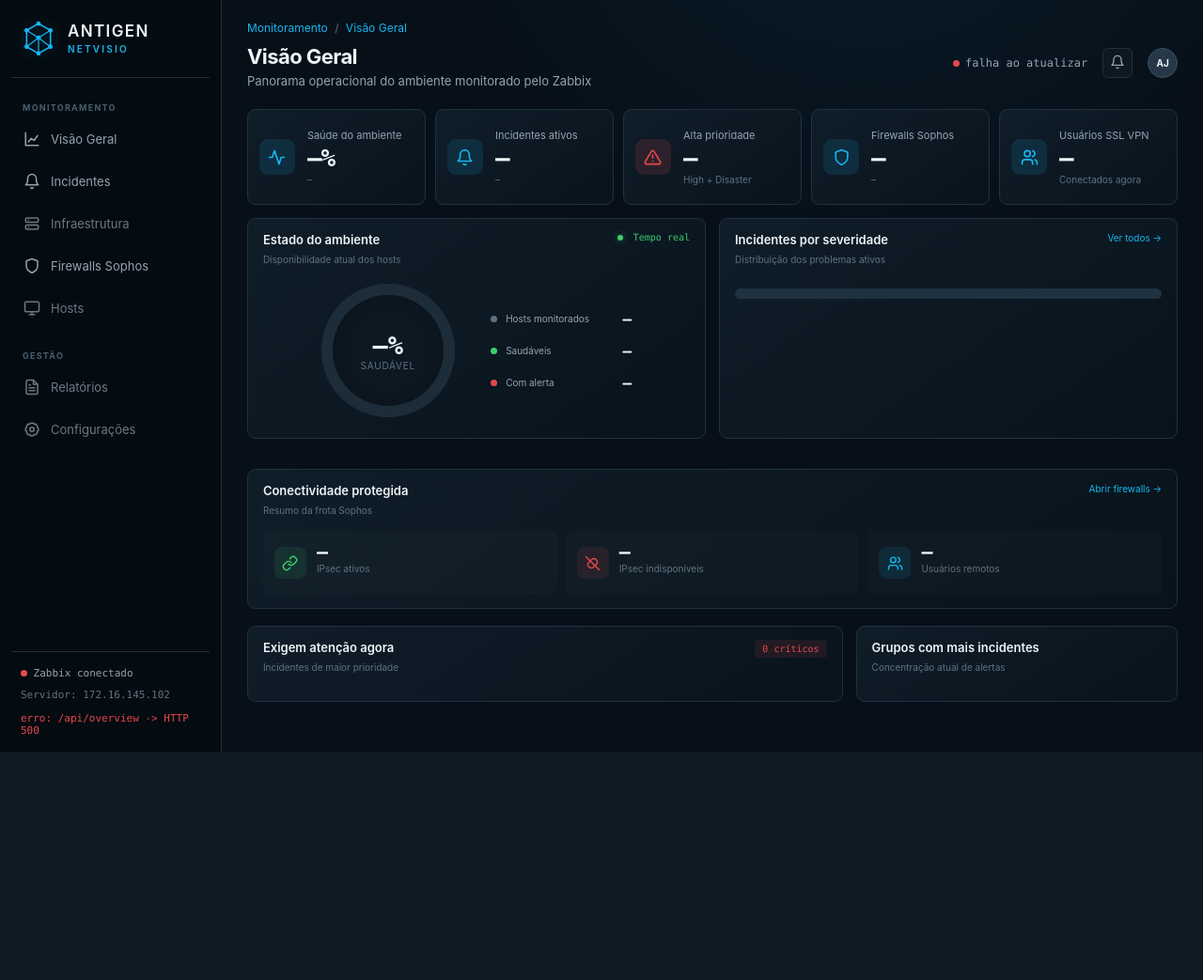
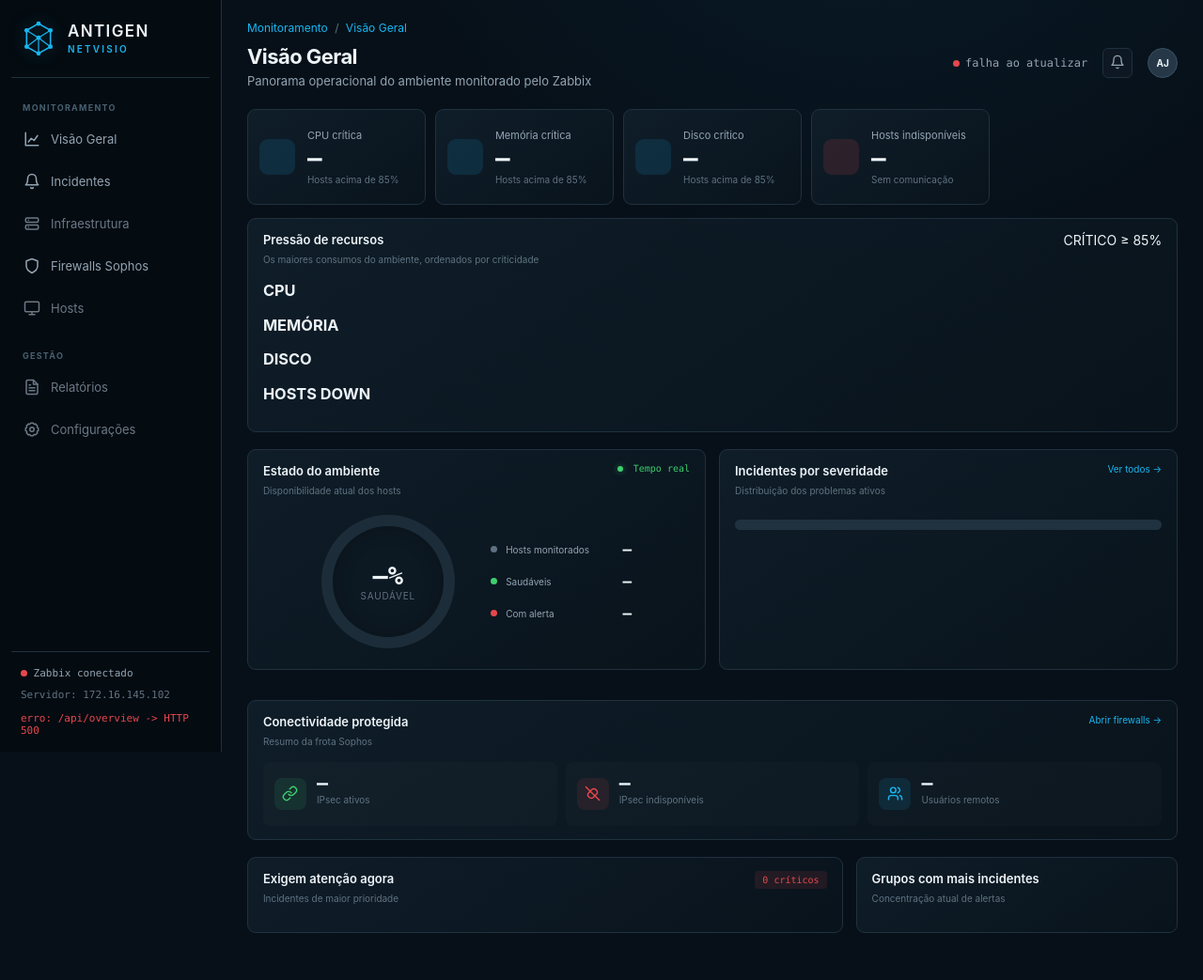
Before and after one commit to juniorkalvin7/immunity-dashboard, a Flask app: template templates/overview.html in a window 1280 px wide. Shown: the whole page at 94% size. Before the commit the page ends 800 px from the top, so only its background shows below. Run offline with Flask 3, Linux system fonts and the light colour scheme; the template is opened without the code that fills it, so the values that code supplies are empty.

Commit message:
Add operational resource pressure to templates/overview.html

```diff
--- a/templates/overview.html
+++ b/templates/overview.html
@@ -7,27 +7,33 @@
 {% block content %}
 <section class="page overview-page" id="page-overview">
   <div class="overview-kpis">
-    <article class="overview-kpi overview-kpi-health">
-      <span class="overview-kpi-icon" data-icon="activity"></span>
-      <div><span class="overview-kpi-label">Saúde do ambiente</span><strong id="ov-health">–%</strong><small id="ov-health-detail">–</small></div>
+    <article class="overview-kpi resource-kpi" data-resource-status="cpu">
+      <span class="overview-kpi-icon" data-icon="cpu"></span>
+      <div><span class="overview-kpi-label">CPU crítica</span><strong id="ov-cpu-critical">–</strong><small id="ov-cpu-detail">Hosts acima de 85%</small></div>
     </article>
-    <article class="overview-kpi">
-      <span class="overview-kpi-icon" data-icon="bell"></span>
-      <div><span class="overview-kpi-label">Incidentes ativos</span><strong id="ov-incidents">–</strong><small id="ov-unack">–</small></div>
+    <article class="overview-kpi resource-kpi" data-resource-status="memory">
+      <span class="overview-kpi-icon" data-icon="memory"></span>
+      <div><span class="overview-kpi-label">Memória crítica</span><strong id="ov-memory-critical">–</strong><small id="ov-memory-detail">Hosts acima de 85%</small></div>
     </article>
-    <article class="overview-kpi overview-kpi-critical">
-      <span class="overview-kpi-icon" data-icon="alertTriangle"></span>
-      <div><span class="overview-kpi-label">Alta prioridade</span><strong id="ov-critical">–</strong><small>High + Disaster</small></div>
+    <article class="overview-kpi resource-kpi" data-resource-status="disk">
+      <span class="overview-kpi-icon" data-icon="disk"></span>
+      <div><span class="overview-kpi-label">Disco crítico</span><strong id="ov-disk-critical">–</strong><small id="ov-disk-detail">Hosts acima de 85%</small></div>
     </article>
-    <article class="overview-kpi">
-      <span class="overview-kpi-icon" data-icon="shield"></span>
-      <div><span class="overview-kpi-label">Firewalls Sophos</span><strong id="ov-firewalls">–</strong><small id="ov-ipsec">–</small></div>
-    </article>
-    <article class="overview-kpi">
-      <span class="overview-kpi-icon" data-icon="users"></span>
-      <div><span class="overview-kpi-label">Usuários SSL VPN</span><strong id="ov-vpn">–</strong><small>Conectados agora</small></div>
+    <article class="overview-kpi resource-kpi overview-kpi-critical" data-resource-status="down">
+      <span class="overview-kpi-icon" data-icon="serverOff"></span>
+      <div><span class="overview-kpi-label">Hosts indisponíveis</span><strong id="ov-hosts-down">–</strong><small id="ov-down-detail">Sem comunicação</small></div>
     </article>
   </div>
+
+  <article class="panel pressure-panel">
+    <div class="panel-title-row"><div><h2>Pressão de recursos</h2><span>Os maiores consumos do ambiente, ordenados por criticidade</span></div><span class="pressure-threshold">CRÍTICO ≥ 85%</span></div>
+    <div class="pressure-grid">
+      <section class="pressure-column"><h3><span data-icon="cpu"></span>CPU</h3><div id="ov-pressure-cpu"></div></section>
+      <section class="pressure-column"><h3><span data-icon="memory"></span>MEMÓRIA</h3><div id="ov-pressure-memory"></div></section>
+      <section class="pressure-column"><h3><span data-icon="disk"></span>DISCO</h3><div id="ov-pressure-disk"></div></section>
+      <section class="pressure-column pressure-down"><h3><span data-icon="serverOff"></span>HOSTS DOWN</h3><div id="ov-pressure-down"></div></section>
+    </div>
+  </article>
 
   <div class="overview-grid overview-grid-main">
     <article class="panel overview-status-card">
```
